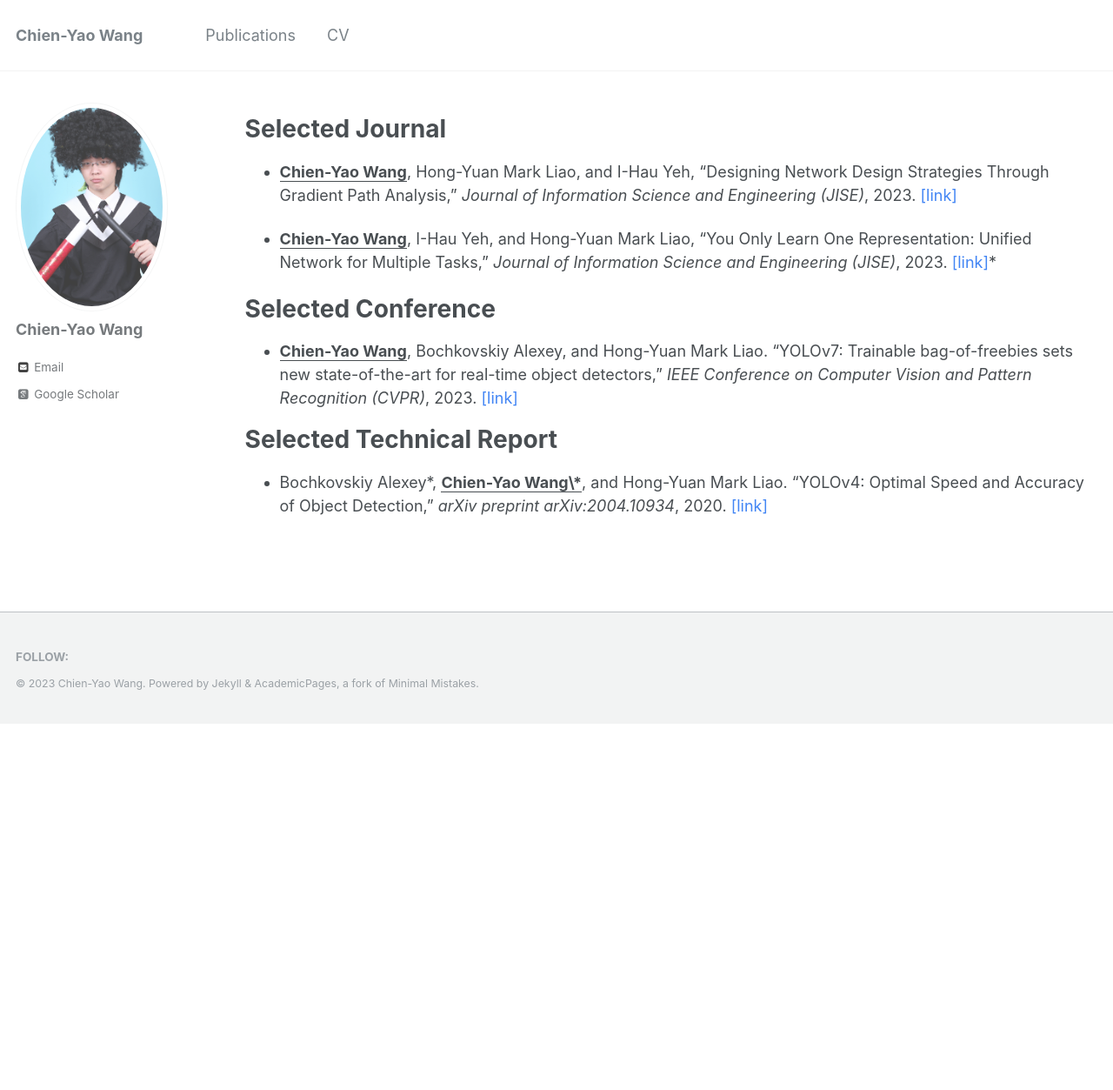
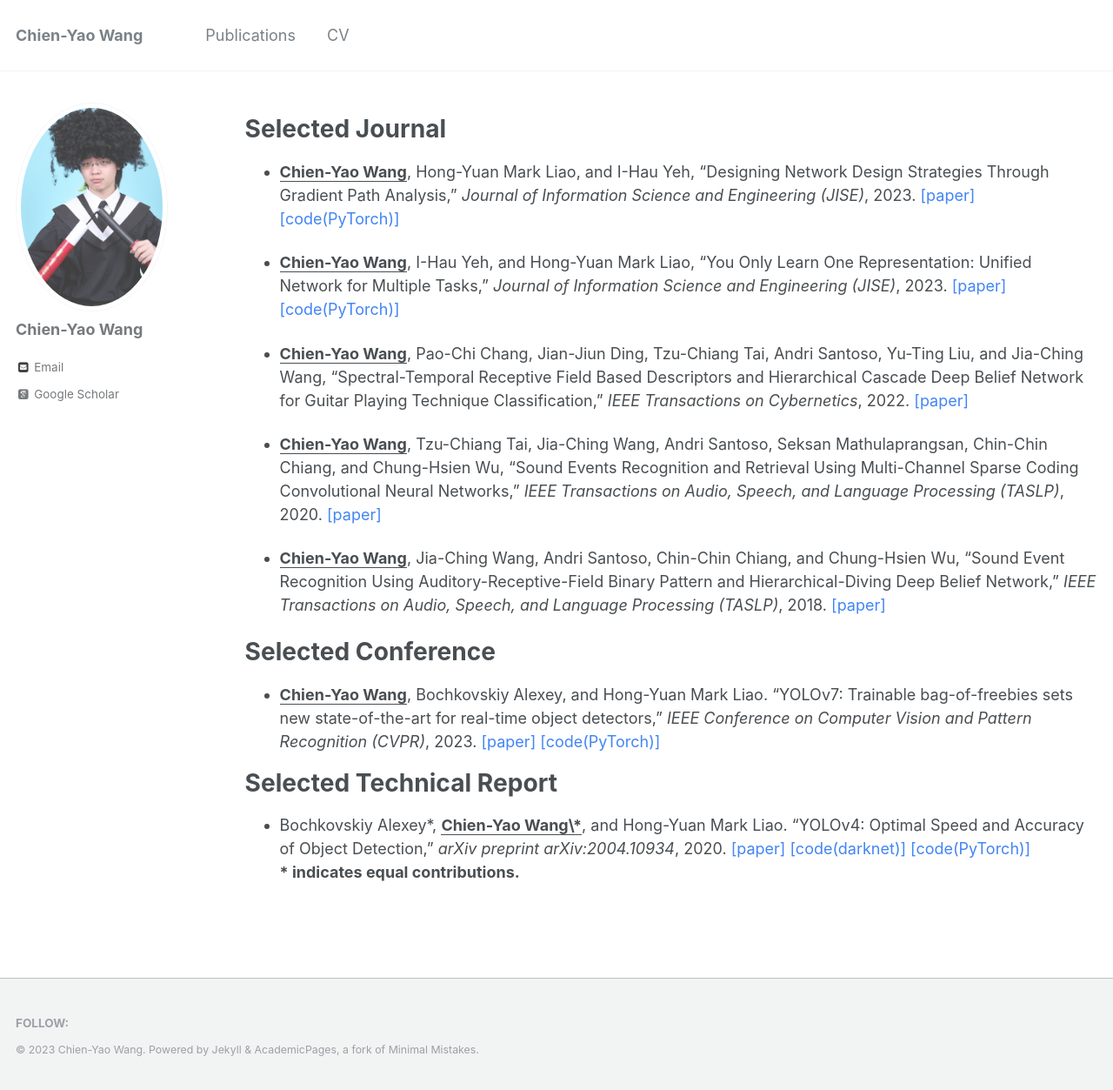
Before and after one commit to WongKinYiu/WongKinYiu.github.io, a Jekyll site: the page built from _pages/publications.md, in a window 1280 px wide and 1253 px high. Shown: the whole window at 87% size. Built offline with Jekyll 4.4.1, drawn with Linux system fonts in a browser that asks for light colours; some web fonts are replaced.

Commit message:
Update publications.md

```diff
--- a/_pages/publications.md
+++ b/_pages/publications.md
@@ -14,17 +14,32 @@ author_profile: true
 Selected Journal
 ======
 * <strong><U>Chien-Yao Wang</U></strong>, Hong-Yuan Mark Liao, and I-Hau Yeh, “Designing Network Design Strategies Through Gradient Path Analysis,” <I>Journal of Information Science and Engineering (JISE)</I>, 2023.
-  <span style="color:#4285F4">[[link]](https://jise.iis.sinica.edu.tw/JISESearch/pages/View/PaperView.jsf?keyId=190_2662)</span>
+  <span style="color:#4285F4">[[paper]](https://jise.iis.sinica.edu.tw/JISESearch/pages/View/PaperView.jsf?keyId=190_2662)</span>
+  <span style="color:#4285F4">[[code(PyTorch)]](https://github.com/WongKinYiu/yolov7)</span>
 
 * <strong><U>Chien-Yao Wang</U></strong>, I-Hau Yeh, and Hong-Yuan Mark Liao, “You Only Learn One Representation: Unified Network for Multiple Tasks,” <I>Journal of Information Science and Engineering (JISE)</I>, 2023.
-  <span style="color:#4285F4">[[link]](https://jise.iis.sinica.edu.tw/JISESearch/pages/View/PaperView.jsf?keyId=190_2654)</span>*
+  <span style="color:#4285F4">[[paper]](https://jise.iis.sinica.edu.tw/JISESearch/pages/View/PaperView.jsf?keyId=190_2654)</span>
+  <span style="color:#4285F4">[[code(PyTorch)]](https://github.com/WongKinYiu/yolor)</span>
+
+* <strong><U>Chien-Yao Wang</U></strong>, Pao-Chi Chang, Jian-Jiun Ding, Tzu-Chiang Tai, Andri Santoso, Yu-Ting Liu, and Jia-Ching Wang, “Spectral-Temporal Receptive Field Based Descriptors and Hierarchical Cascade Deep Belief Network for Guitar Playing Technique Classification,” <I>IEEE Transactions on Cybernetics</I>, 2022.
+  <span style="color:#4285F4">[[paper]](https://ieeexplore.ieee.org/document/9198935)</span>
+
+* <strong><U>Chien-Yao Wang</U></strong>, Tzu-Chiang Tai, Jia-Ching Wang, Andri Santoso, Seksan Mathulaprangsan, Chin-Chin Chiang, and Chung-Hsien Wu, “Sound Events Recognition and Retrieval Using Multi-Channel Sparse Coding Convolutional Neural Networks,” <I>IEEE Transactions on Audio, Speech, and Language Processing (TASLP)</I>, 2020.
+  <span style="color:#4285F4">[[paper]](https://ieeexplore.ieee.org/document/8952659)</span>
+
+* <strong><U>Chien-Yao Wang</U></strong>, Jia-Ching Wang, Andri Santoso, Chin-Chin Chiang, and Chung-Hsien Wu, “Sound Event Recognition Using Auditory-Receptive-Field Binary Pattern and Hierarchical-Diving Deep Belief Network,” <I>IEEE Transactions on Audio, Speech, and Language Processing (TASLP)</I>, 2018.
+  <span style="color:#4285F4">[[paper]](https://ieeexplore.ieee.org/document/8007276)</span>
 
 Selected Conference
 ======
 * <strong><U>Chien-Yao Wang</U></strong>, Bochkovskiy Alexey, and Hong-Yuan Mark Liao. “YOLOv7: Trainable bag-of-freebies sets new state-of-the-art for real-time object detectors,” <I>IEEE Conference on Computer Vision and Pattern Recognition (CVPR)</I>, 2023.
-  <span style="color:#4285F4">[[link]](https://openaccess.thecvf.com/content/CVPR2023/html/Wang_YOLOv7_Trainable_Bag-of-Freebies_Sets_New_State-of-the-Art_for_Real-Time_Object_Detectors_CVPR_2023_paper.html)</span>
+  <span style="color:#4285F4">[[paper]](https://openaccess.thecvf.com/content/CVPR2023/html/Wang_YOLOv7_Trainable_Bag-of-Freebies_Sets_New_State-of-the-Art_for_Real-Time_Object_Detectors_CVPR_2023_paper.html)</span>
+  <span style="color:#4285F4">[[code(PyTorch)]](https://github.com/WongKinYiu/yolov7)</span>
 
 Selected Technical Report
 ======
 * Bochkovskiy Alexey\*, <strong><U>Chien-Yao Wang\*</U></strong>, and Hong-Yuan Mark Liao. “YOLOv4: Optimal Speed and Accuracy of Object Detection,” <I>arXiv preprint arXiv:2004.10934</I>, 2020.
-  <span style="color:#4285F4">[[link]](https://arxiv.org/abs/2004.10934)</span>
+  <span style="color:#4285F4">[[paper]](https://arxiv.org/abs/2004.10934)</span>
+  <span style="color:#4285F4">[[code(darknet)]](https://github.com/AlexeyAB/darknet)</span>
+  <span style="color:#4285F4">[[code(PyTorch)]](https://github.com/WongKinYiu/PyTorch_YOLOv4)</span>
+  <br> <strong>\* indicates equal contributions.</strong>
```
